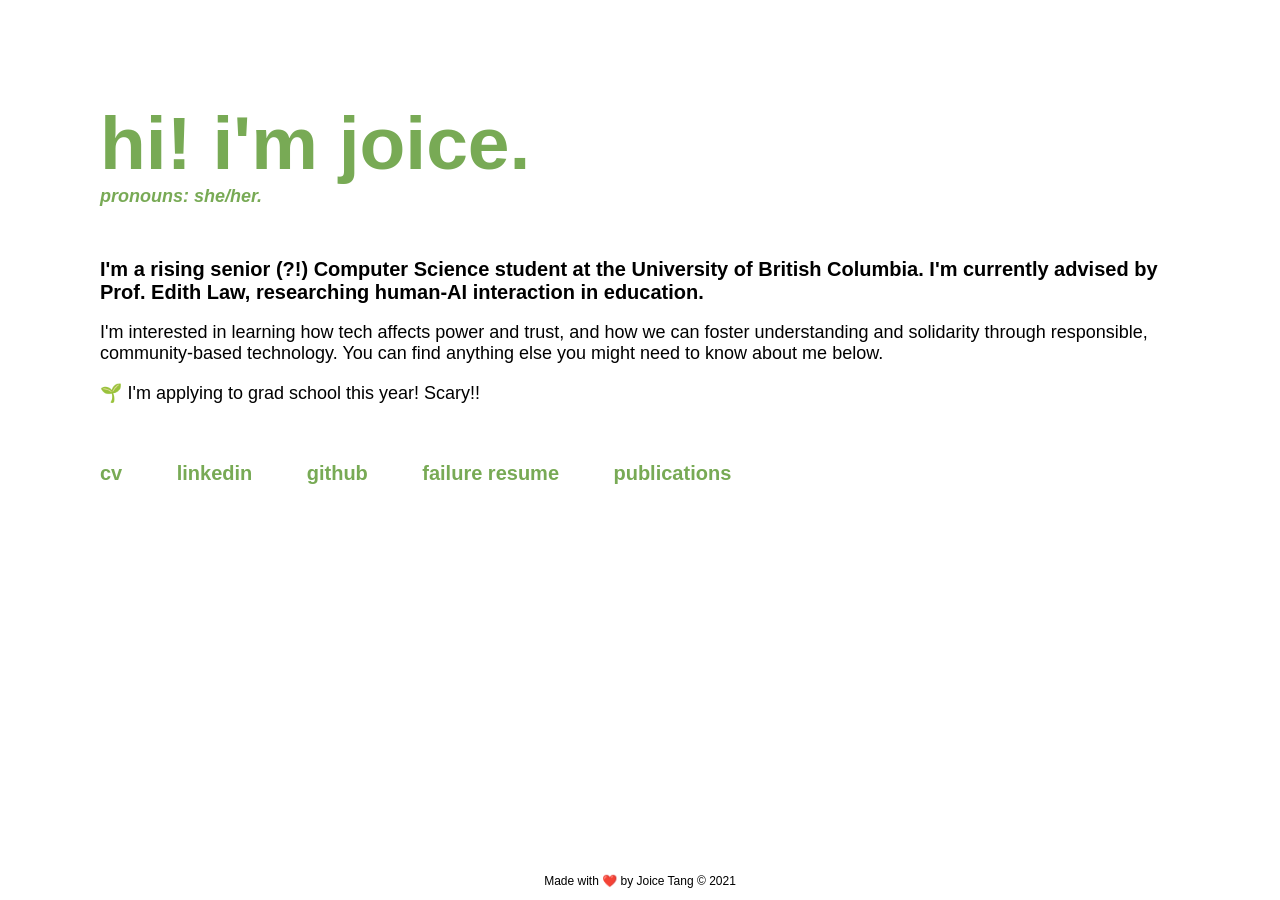
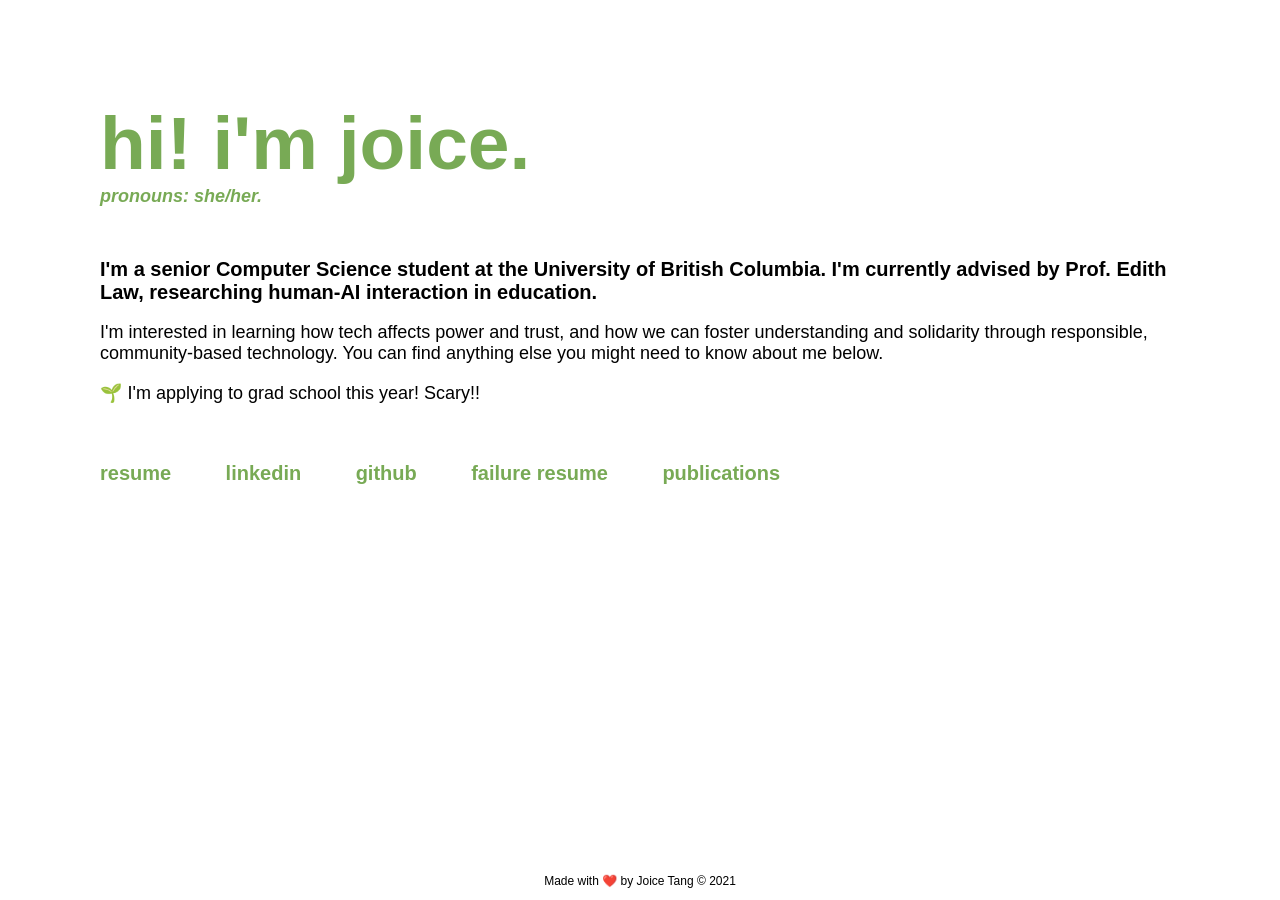
Before and after one commit to joitng/joitng.github.io, a Jekyll site: the page built from index.html, in a window 1280 px wide. Built offline with Jekyll 4.4.1, drawn with Linux system fonts in a browser that asks for light colours.

Commit message:
little updates !

```diff
--- a/index.html
+++ b/index.html
@@ -9,13 +9,13 @@ title: joice tang 🌻
         hi! i'm joice.
         <p class="subtitle">pronouns: she/her.</p>
     </h1>
-    <h4>I'm a rising senior (?!) Computer Science student at the University of British Columbia. I'm currently advised by Prof. Edith Law, researching human-AI interaction in education.</h4>
+    <h4>I'm a senior Computer Science student at the University of British Columbia. I'm currently advised by Prof. Edith Law, researching human-AI interaction in education.</h4>
     <p>I'm interested in learning how tech affects power and trust, and how we can foster understanding and solidarity through responsible, community-based technology. You can find anything else you might need to know about me below.</p>
     <p>🌱 I'm applying to grad school this year! Scary!!</p>
 </div>
 
 <div id="links">
-    <a class="main-links" target="_blank" href="/assets/cv.pdf">cv</a>
+    <a class="main-links" target="_blank" href="/assets/resume.pdf">resume</a>
     <a class="main-links" target="_blank" href="https://www.linkedin.com/in/joiceyhtang/">linkedin</a>
     <a class="main-links" target="_blank" href="https://github.com/joitng">github</a>
     <a class="main-links" href="/failure">failure resume</a>
```
Also changed, not shown: failure.md (+3 -3 lines).
